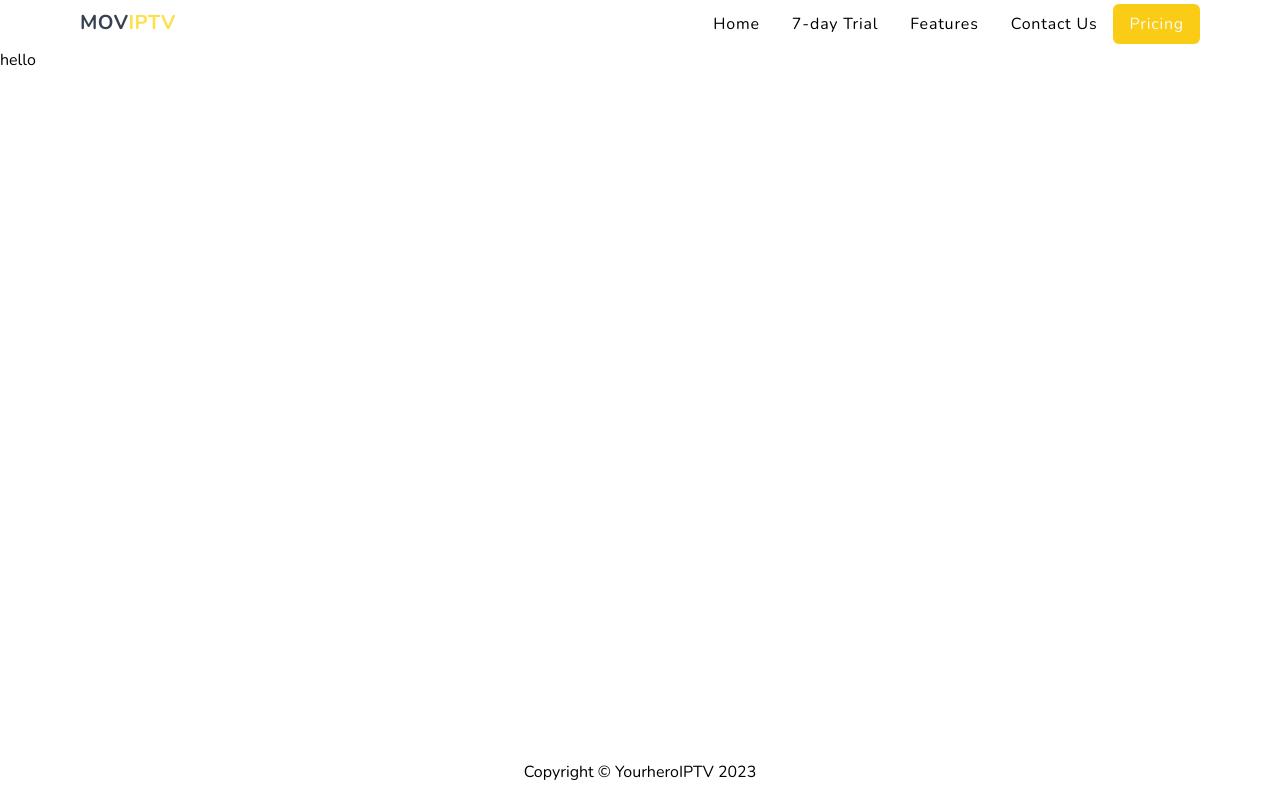
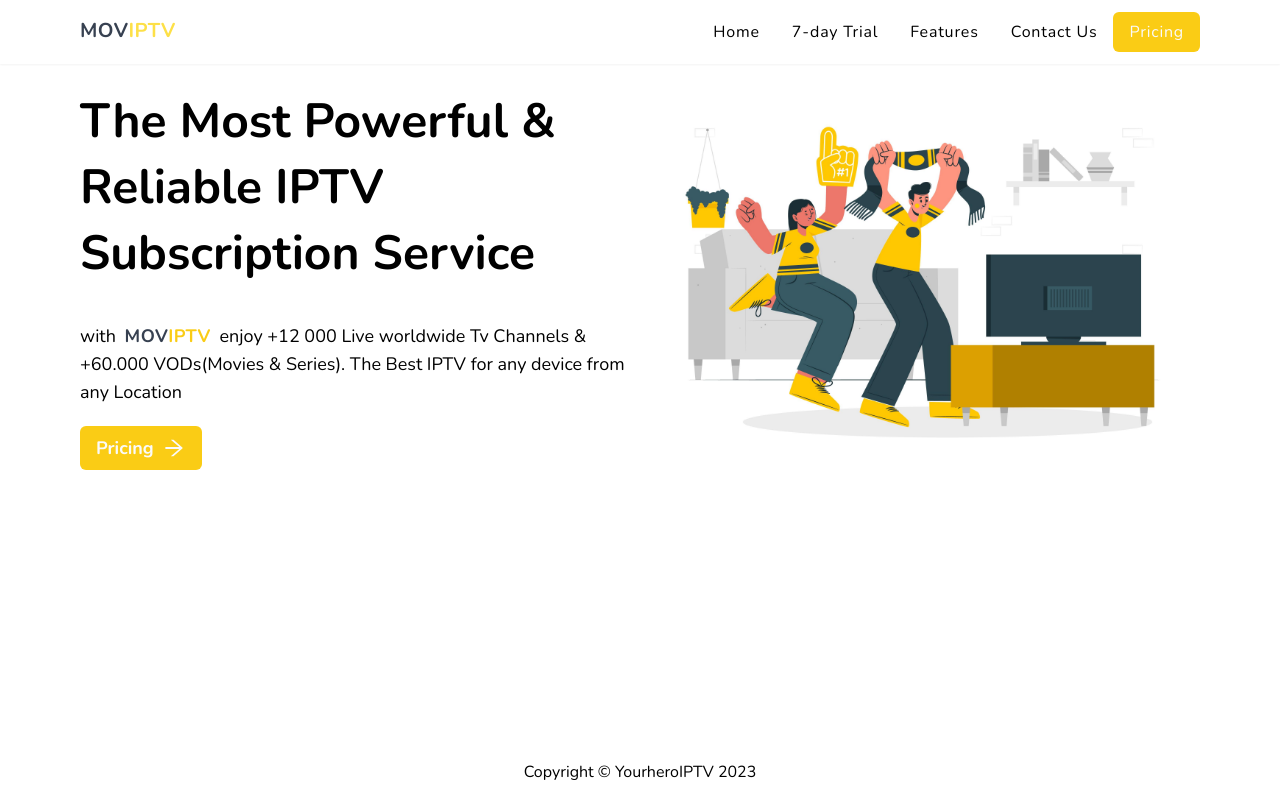
Before and after one commit to idrissi-hamza/iptv, a Next.js app in the folder iptv/: page / in a window 1280 px wide. Built offline with nearby package versions, Linux system fonts and the light colour scheme.

Commit message:
create home section

```diff
--- a/iptv/components/Header/Header.tsx
+++ b/iptv/components/Header/Header.tsx
@@ -27,7 +27,7 @@ const Navbar = () => {
 
 const Header = () => {
   return (
-    <div className="bg-neutral-600/70c nbg-white h-12  flex items-center md:px-20 px:6 relative transition">
+    <div className="bg-neutral-600/70c nbg-white h-16  flex items-center md:px-20 px:6 relative transition shadow-sm">
       <Logo />
       <Navbar />
     </div>
--- /dev/null
+++ b/iptv/components/Hero/index.tsx
@@ -0,0 +1,44 @@
+import Logo from 'components/Logo';
+import Image from 'next/image';
+import Link from 'next/link';
+import React from 'react';
+import { AiOutlineArrowRight } from 'react-icons/ai';
+
+const Hero = () => {
+  return (
+    <div id='home' className="flex flex-col gap-4 md:flex-row-reverse md:items-center px-6 sm:px-20 mb-10 md:mt-6 ">
+      <div className=" md:w-1/2  ">
+        <Image
+          src="/images/herofanimage.jpg"
+          alt="hero fan image"
+          // fill
+          width={2000}
+          height={2000}
+        />
+      </div>
+      <div className="flex flex-col space-y-5 md:w-1/2 ">
+        <h1 className=" text-5xl font-bold  pb-4 leading-snug ">
+          The Most Powerful & <br className="hidden md:block" />
+          Reliable IPTV <br className="hidden md:block" /> Subscription Service
+        </h1>
+        <div className=" text-lg">
+          with{' '}
+          <span className=" text-gray-700 font-bold tracking-wide select-none cursor-pointer pb-[2px] mx-1">
+            MOV<span className="text-yellow-400">IPTV</span>
+          </span>{' '}
+          enjoy +12 000 Live worldwide Tv Channels & +60.000 VODs(Movies &
+          Series). The Best IPTV for any device from any Location{' '}
+        </div>
+        <Link
+          href="#"
+          className=" flex items-center gap-2 mr-auto px-4 py-2 cursor-pointer bg-yellow-400 rounded-md text-neutral-50 font-bold text-lg"
+        >
+          Pricing
+          <AiOutlineArrowRight className='font-bold text-2xl'/>
+        </Link>
+      </div>
+    </div>
+  );
+};
+
+export default Hero;
--- a/iptv/package.json
+++ b/iptv/package.json
@@ -18,6 +18,7 @@
     "next": "13.4.1",
     "react": "18.2.0",
     "react-dom": "18.2.0",
+    "react-icons": "^4.8.0",
     "typescript": "5.0.4"
   },
   "devDependencies": {
--- a/iptv/pages/index.tsx
+++ b/iptv/pages/index.tsx
@@ -1,12 +1,15 @@
 import { Inter } from '@next/font/google';
 import Layout from 'components/Header/Layout';
+import Hero from 'components/Hero';
 
 const inter = Inter({ subsets: ['latin'] });
 
 export default function Home() {
   return (
-    <Layout >
-      <div className="min-h-full">hello</div>
+    <Layout>
+      <>
+        <Hero />
+      </>
     </Layout>
   );
 }
```
Also changed, not shown: iptv/public/images/herofanImage.jpg (added), 1 other file (tests, documents, lock files or other folders).
